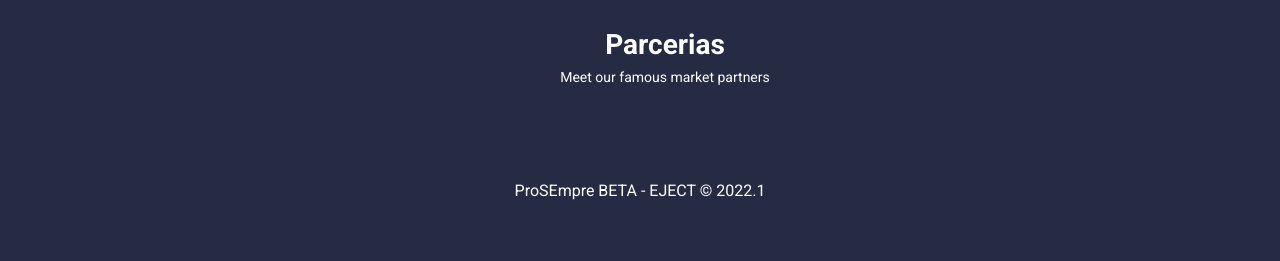
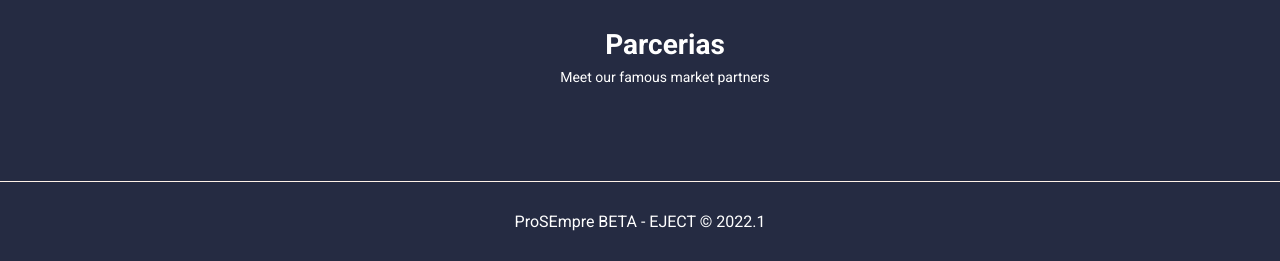
Before and after one commit to lucilagabriela/desafio-mej, a plain HTML site: page index.html in a window 1280 px wide. Shown: the part 1043-1304 px from the top of the page. Before the commit the page ends 1243 px from the top, so only its background shows below. Drawn offline with Linux system fonts and the light colour scheme.

Commit message:
Update style.css

```diff
--- a/style.css
+++ b/style.css
@@ -172,4 +172,6 @@ body {
 
 .rodape {
     text-align: center;
+    padding: 30px;
+    border-top: 0.4px solid #FFF2E7;
 }
```
